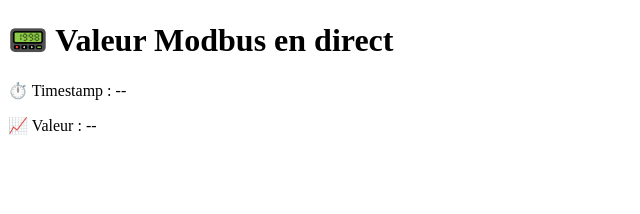
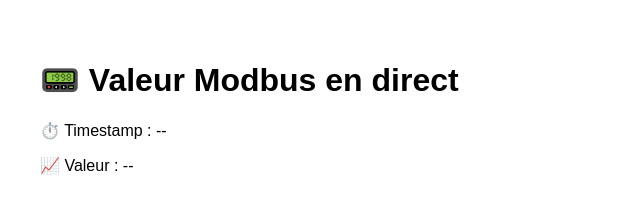
Before and after one commit to MilleCodesLN/iot-api, a website: page public/index.html in a window 1280 px wide. Shown: the whole page, without its empty margins (0-640 px from the left). Drawn offline with Linux system fonts and the light colour scheme; no server answers.

Commit message:
Update index.html

```diff
--- a/public/index.html
+++ b/public/index.html
@@ -3,6 +3,10 @@
 <head>
   <meta charset="UTF-8">
   <title>Lecture Modbus en direct</title>
+    <style>
+        body { font-family: Arial, sans-serif; padding: 2rem; }
+
+    </style>
 </head>
 <body>
   <h1>📟 Valeur Modbus en direct</h1>
```
